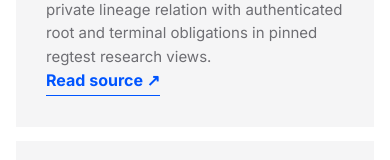
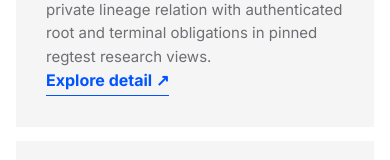
Before and after one commit to Maheshsiddu29/ZWA-Protocol, a Next.js app in the folder website/: page /research in a window 390 px wide. Shown: the part 661-821 px from the top of the page. Built offline with nearby package versions, Linux system fonts and the light colour scheme.

Commit message:
Polish responsive motion, fallbacks, and review links

```diff
--- a/website/app/globals.css
+++ b/website/app/globals.css
@@ -209,3 +209,6 @@ button { cursor:pointer; }
 .closing-logo>img { width:300px; height:auto; }
 .closing-motion { position:absolute; inset:0; width:300px; height:100px; pointer-events:none; }
 @media(max-width:760px) { .hero-backdrop{background-position:62% center} .hero::before{background:linear-gradient(90deg,#000 0%,rgba(0,0,0,.94) 56%,rgba(0,0,0,.55) 100%)} }
+.motion-canvas { width:100%; height:100%; }
+.motion-fallback { position:absolute; width:100%; height:auto; left:0; top:50%; transform:translateY(-50%); }
+h1,h2,h3,h4 { font-optical-sizing:auto; }
--- a/website/app/page.tsx
+++ b/website/app/page.tsx
@@ -45,6 +45,6 @@ export default function Home() {
     <section className="checkout-section" aria-labelledby="checkout-title"><div className="shell checkout-grid"><div><p className="eyebrow">04 / ZWA Checkout</p><h2 id="checkout-title">A real recorded exchange.<br /><span>Clearly bounded evidence.</span></h2><p>In an owner-operated, disposable regtest run, independent wallets exchanged 7 ZSA units for 10,000 zatoshis. A sponsor paid the 5,000-zatoshi network fee. The recorded receipt is historical evidence, not a live purchase offer.</p><Link className="text-link" href="/demo#checkout">Inspect the receipt ↗</Link></div><div className="checkout-evidence"><div><span>Asset received</span><strong>7 <small>ZSA units</small></strong></div><div><span>Buyer paid</span><strong>10,000 <small>zatoshis</small></strong></div><div><span>Sponsored fee</span><strong>5,000 <small>zatoshis</small></strong></div><p>Recorded regtest · Current finality unknown when node is stopped · Purchased-note lineage unsupported · Eligibility not evaluated</p></div></div></section>
 
     <section className="research-section" aria-labelledby="research-title"><div className="shell research-grid"><div><p className="eyebrow">05 / Build with evidence</p><h2 id="research-title">Open the details.<br /><span>Inspect the limits.</span></h2></div><div><p>The API exposes verifier identity, fixed demo scenarios, rooted verification, and read-only checkout evidence. Research pages document assumptions and unsolved work.</p><div className="research-actions"><Link href="/developers">Developer API ↗</Link><Link href="/research">Research archive ↗</Link><Link href="/protocol">Protocol model ↗</Link></div></div></div></section>
-    <section className="closing-section"><div className="shell"><div className="closing-logo"><Image src="/brand/zwa-logo-light.svg" alt="ZWA Protocol" width={300} height={76} /><OfficialMotion kind="logo" className="closing-motion" /></div><p>Proof, with boundaries.</p><Link className="button button-blue" href="/demo">Explore the Demo ↗</Link></div></section>
+    <section className="closing-section"><div className="shell"><div className="closing-logo"><OfficialMotion kind="logo" className="closing-motion" /><span className="sr-only">ZWA Protocol</span></div><p>Proof, with boundaries.</p><Link className="button button-blue" href="/demo">Explore the Demo ↗</Link></div></section>
   </>;
 }
--- a/website/app/research/page.tsx
+++ b/website/app/research/page.tsx
@@ -1,9 +1,9 @@
 import type { Metadata } from "next";
-import { site } from "@/lib/site";
+import Link from "next/link";
 export const metadata:Metadata={title:"Research",description:"Current ZWA proof evidence, feasibility work, and open questions."};
 const entries=[
-  {title:"Rooted lineage",status:"Implemented",text:"The current verifier checks a supported private lineage relation with authenticated root and terminal obligations in pinned regtest research views.",href:"docs/phase3-api.md"},
-  {title:"Feasibility evidence",status:"Recorded research",text:"Earlier circuit and lineage feasibility work established specific proof relations and test fixtures. It is not equivalent to a full production custody protocol.",href:"lineage/README.md"},
-  {title:"Checkout experiment",status:"Recorded regtest",text:"An owner-operated disposable swap recorded seven ZSA units received and 10,000 zatoshis paid, with a separately sponsored network fee.",href:"docs/checkout-phase35h-human-approval.md"},
+  {title:"Rooted lineage",status:"Implemented",text:"The current verifier checks a supported private lineage relation with authenticated root and terminal obligations in pinned regtest research views.",href:"/developers"},
+  {title:"Feasibility evidence",status:"Recorded research",text:"Earlier circuit and lineage feasibility work established specific proof relations and test fixtures. It is not equivalent to a full production custody protocol.",href:"/protocol"},
+  {title:"Checkout experiment",status:"Recorded regtest",text:"An owner-operated disposable swap recorded seven ZSA units received and 10,000 zatoshis paid, with a separately sponsored network fee.",href:"/demo#checkout"},
 ];
-export default function ResearchPage(){return <><header className="subpage-hero"><div className="shell"><p className="eyebrow">Research archive</p><h1>Show the proof.<br />Name the limits.</h1><p>ZWA documents the implemented relation, the feasibility path, and the evidence behind the experimental checkout.</p></div></header><section className="subpage-section"><div className="shell"><div className="subpage-grid">{entries.map(e=><article className="info-panel" key={e.title}><small>{e.status}</small><h2>{e.title}</h2><p>{e.text}</p><a className="text-link" href={`${site.github}/blob/integration/zwa-checkout-poc/${e.href}`} target="_blank" rel="noreferrer noopener">Read source ↗</a></article>)}</div><div className="info-band"><h2>Open questions remain.</h2><p>The current API does not evaluate investor eligibility, dispatch settlement, or prove full recursive ownership lineage. Zcash Shielded Assets remain experimental rather than a production mainnet feature.</p></div></div></section></>}
+export default function ResearchPage(){return <><header className="subpage-hero"><div className="shell"><p className="eyebrow">Research archive</p><h1>Show the proof.<br />Name the limits.</h1><p>ZWA documents the implemented relation, the feasibility path, and the evidence behind the experimental checkout.</p></div></header><section className="subpage-section"><div className="shell"><div className="subpage-grid">{entries.map(e=><article className="info-panel" key={e.title}><small>{e.status}</small><h2>{e.title}</h2><p>{e.text}</p><Link className="text-link" href={e.href}>Explore detail ↗</Link></article>)}</div><div className="info-band"><h2>Open questions remain.</h2><p>The current API does not evaluate investor eligibility, dispatch settlement, or prove full recursive ownership lineage. Zcash Shielded Assets remain experimental rather than a production mainnet feature.</p></div></div></section></>}
--- a/website/components/FilmDialog.tsx
+++ b/website/components/FilmDialog.tsx
@@ -35,8 +35,8 @@ export function FilmDialog() {
       <div className="film-dialog-head"><span>ZWA / The film</span><button type="button" onClick={() => setOpen(false)} aria-label="Close film">Close ×</button></div>
       {checking && <p className="film-caption">Checking film asset…</p>}
       {open && !failed && !checking && <video controls preload="none" poster="/video/zwa-poster.webp" onError={() => setFailed(true)}><source src="/video/zwa-promo.mp4" type="video/mp4" />Your browser cannot play this film.</video>}
-      {failed && <div className="film-unavailable"><img src="/video/zwa-poster.webp" alt="ZWA promotional film end card" /><p>The film file is absent from the supplied asset package. The official storyboard and motion assets remain available on this page.</p></div>}
-      <p className="film-caption">28-second promotional film · user-controlled playback</p>
+      {failed && <div className="film-unavailable"><img src="/video/zwa-poster.webp" alt="ZWA promotional film end card" /><p>The film is unavailable in this local preview. Explore the illustrated story and motion below.</p></div>}
+      <p className="film-caption">{failed ? "Film preview unavailable" : "28-second promotional film · user-controlled playback"}</p>
     </dialog>
   </>;
 }
--- a/website/components/demo/CheckoutEvidence.tsx
+++ b/website/components/demo/CheckoutEvidence.tsx
@@ -14,7 +14,7 @@ export function CheckoutEvidence() {
   const unavailable=Object.values(data).some(item=>item.error);
   return <div className="checkout-live"><div className="checkout-live-head"><div><p className="eyebrow">Read-only local evidence</p><h2>Recorded-phase35h</h2></div><span className="read-only-badge">No purchase action</span></div>
     {Object.keys(data).length===0 && <p>Loading local checkout endpoints…</p>}
-    {unavailable && <p className="service-state">One or more local checkout endpoints are unavailable. The recorded figures above remain historical evidence; this panel does not infer live status.</p>}
+    {unavailable && <p className="service-state">One or more local checkout endpoints are unavailable. This panel does not infer live status from historical evidence.</p>}
     <div className="checkout-live-grid"><div><span>Network / availability</span><strong>{String(info?.network || "—")} / {String((info?.availability as Data)?.state || "Unavailable")}</strong></div><div><span>Session status</span><strong>{String(session?.status || "Unavailable")}</strong></div><div><span>Quantity / buyer debit</span><strong>{quote.quantity != null ? `${quote.quantity} ZSA / ${quote.paymentAmount} zatoshis` : "Unavailable"}</strong></div><div><span>Sponsored network fee</span><strong>{quote.networkFee != null ? `${quote.networkFee} zatoshis` : "Unavailable"}</strong></div><div><span>Current finality</span><strong>{String(receipt?.finality || "Unavailable")}</strong></div><div><span>Purchased-note lineage</span><strong>{String(receipt?.rootedLineage || "Unavailable")}</strong></div><div><span>Investor eligibility</span><strong>{String(receipt?.investorEligibility || "Unavailable")}</strong></div><div><span>Transaction ID</span><strong className="hash-value">{String(receipt?.txid || "Unavailable")}</strong></div></div>
     <p className="checkout-disclaimer">The session and receipt endpoints describe a past disposable regtest run. Current node availability is separate from historical receipt evidence; when the node is stopped, current finality is UNKNOWN.</p>
   </div>;
--- a/website/components/motion/OfficialMotion.tsx
+++ b/website/components/motion/OfficialMotion.tsx
@@ -1,6 +1,6 @@
 "use client";
 
-import { useEffect, useRef } from "react";
+import { useEffect, useRef, useState } from "react";
 
 const paths = {
   logo: "/animations/logo-lockup-reveal.json",
@@ -10,6 +10,7 @@ const paths = {
 
 export function OfficialMotion({ kind, className = "" }: { kind: keyof typeof paths; className?: string }) {
   const ref = useRef<HTMLDivElement>(null);
+  const [ready, setReady] = useState(false);
   useEffect(() => {
     const node = ref.current;
     if (!node || window.matchMedia("(prefers-reduced-motion: reduce)").matches) return;
@@ -21,9 +22,10 @@ export function OfficialMotion({ kind, className = "" }: { kind: keyof typeof pa
       const lottie = (await import("lottie-web")).default;
       if (disposed) return;
       animation = lottie.loadAnimation({ container: node, renderer: "svg", loop: false, autoplay: true, path: paths[kind] });
+      animation.addEventListener("DOMLoaded", () => setReady(true));
     }, { rootMargin: "80px" });
     observer.observe(node);
     return () => { disposed = true; observer.disconnect(); animation?.destroy(); };
   }, [kind]);
-  return <div ref={ref} className={className} aria-hidden="true" />;
+  return <div className={className} aria-hidden="true"><div ref={ref} className="motion-canvas" />{kind === "logo" && !ready && <img className="motion-fallback" src="/brand/zwa-logo-light.svg" alt="" />}</div>;
 }
```
Also changed, not shown: website/app/developers/page.tsx (+1 -2 lines).
